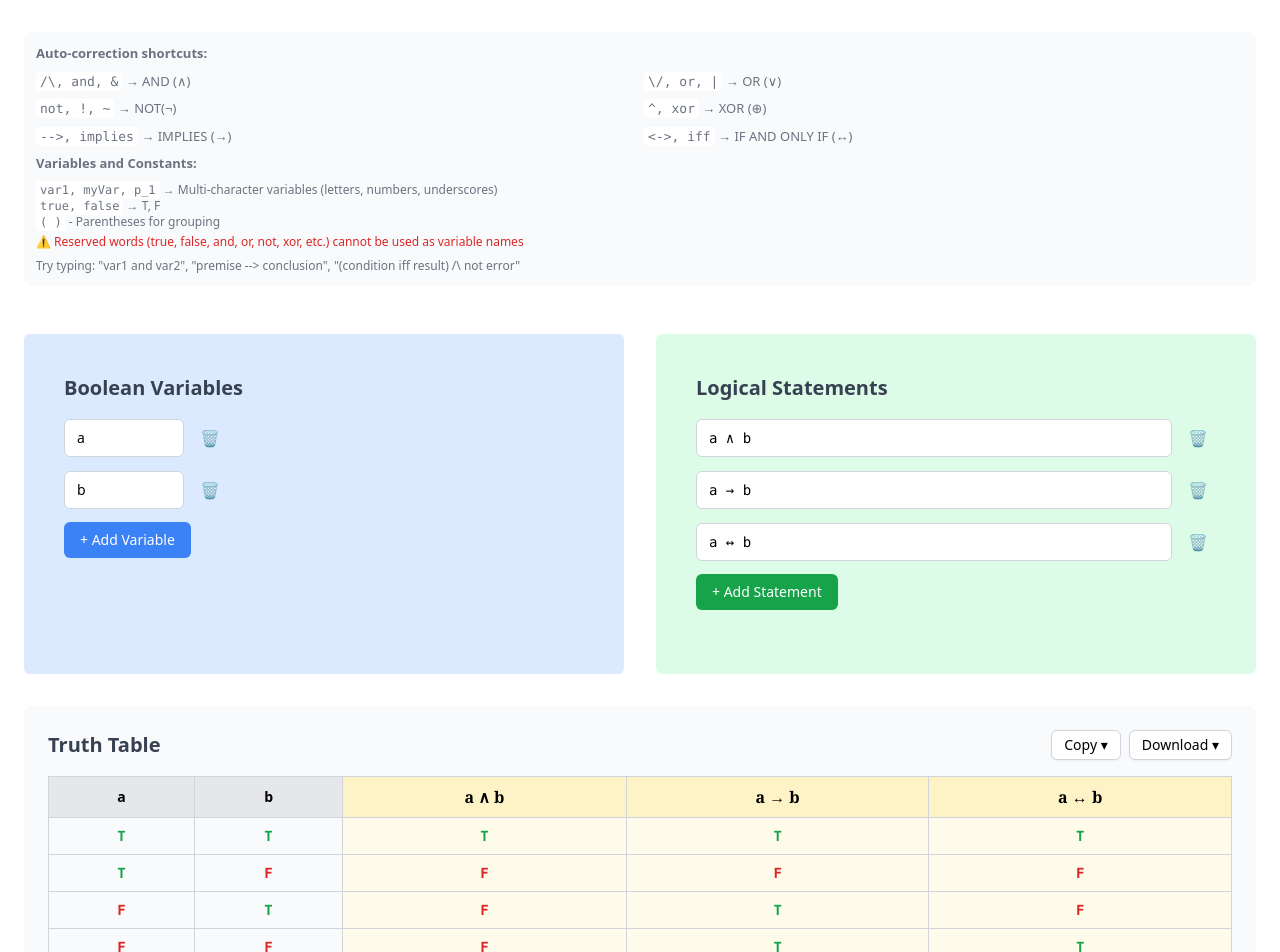
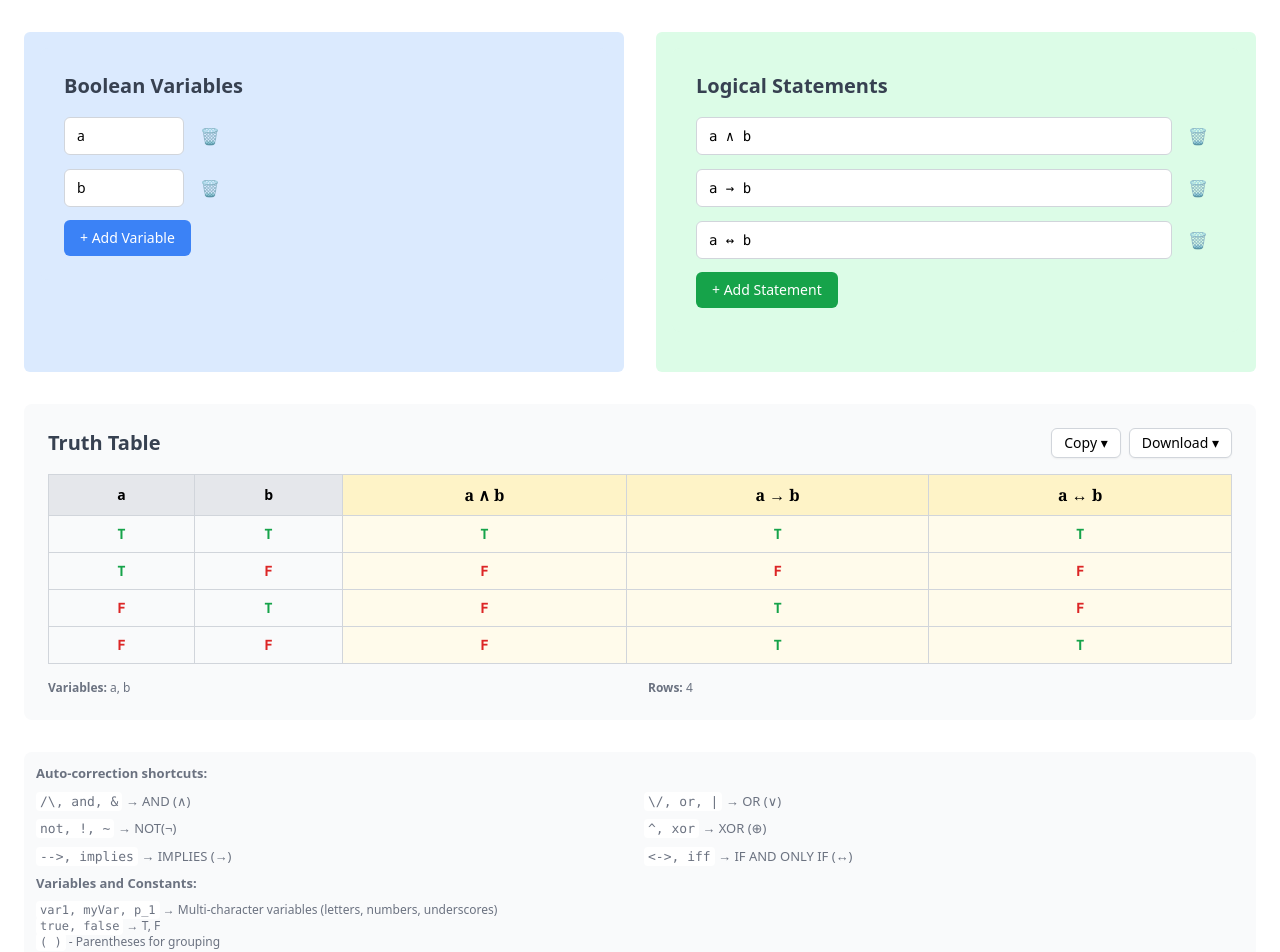
Before and after one commit to arjbarber/truth-table-generator, a React (Create React App) app: page / in a window 1280 px wide. Shown: the part 60-1012 px from the top of the page. Built offline with nearby package versions, Linux system fonts and the light colour scheme.

Commit message:
moved help section

```diff
--- a/src/App.js
+++ b/src/App.js
@@ -509,19 +509,12 @@ const TruthTableGenerator = () => {
           Truth Table Generator
         </h1>
 
-        {error && (
-          <div className="mb-4 p-3 bg-red-50 border border-red-200 text-red-600 rounded-md">
-            {error}
-          </div>
-        )}
-
         <div className="flex flex-col gap-8 w-full">
-
-          {/* Help Section */}
-          <div className="w-full">
-            <HelpSection />
-          </div>
-
+          {error && (
+            <div className="mb-4 p-3 bg-red-50 border border-red-200 text-red-600 rounded-md">
+              {error}
+            </div>
+          )}
           {/* Variables and Statements side by side, same height */}
           <div className="flex flex-col lg:flex-row gap-8 w-full items-stretch">
             {/* Variables Section */}
@@ -592,6 +585,10 @@ const TruthTableGenerator = () => {
               }}
             />
           </div>
+          {/* Help Section */}
+          <div className="w-full">
+            <HelpSection />
+          </div>
         </div>
       </div>
     </div>
```
